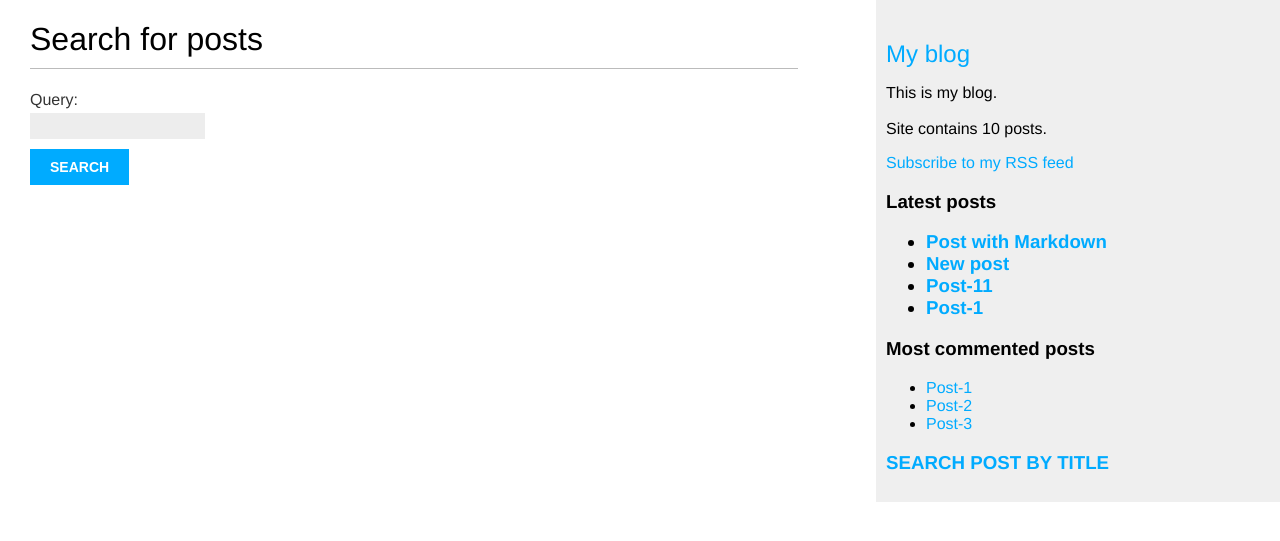
After one commit to VolodimirKoval/blog, a Django app: page /search/ in a window 1280 px wide. The commit adds this page. Shown: the top 541 px of the page. Run offline with Django 5.2, Linux system fonts and the light colour scheme; data comes from the database, SQL or seed files in the repository; tables that the repository leaves empty hold one stand-in row (values such as "Sample post").

Commit message:
Realized Search opprtunities with trigramsearch

```diff
--- a/blog/settings.py
+++ b/blog/settings.py
@@ -24,6 +24,9 @@ INSTALLED_APPS = [
     'django.contrib.sessions',
     'django.contrib.messages',
     'django.contrib.staticfiles',
+
+    # postgres for full search functions
+    'django.contrib.postgres',
 
     # SITE MAP
     'django.contrib.sites',
--- a/bloggy/forms.py
+++ b/bloggy/forms.py
@@ -16,3 +16,7 @@ class CommentForm(forms.ModelForm):
     class Meta:
         model = Comment
         fields = ('name', 'email', 'body')
+
+
+class SearchForm(forms.Form):
+    query = forms.CharField()
--- a/bloggy/templates/bloggy/list.html
+++ b/bloggy/templates/bloggy/list.html
@@ -24,7 +24,7 @@
     <p class="date">
       Published {{ post.publish }} by {{ post.author }}
     </p>
-    {{ post.body|markdown|truncatewords:30 }}
+    {{ post.body|markdown|truncatewords_html:30 }}
   {% endfor %}
     {% include 'includes/paginator.html' with page=posts %}
 {% endblock %}
--- /dev/null
+++ b/bloggy/templates/bloggy/search.html
@@ -0,0 +1,30 @@
+{% extends 'base.html' %}
+{% load static %}
+{% load blog_tags %}
+
+
+{% block content %}
+    {% if query %}
+        <h1>Posts with query search: {{ query }}</h1>
+        <h3>
+        {% with results.count as total_results %}
+        	Founded {{ total_results }} result{{ total_results|pluralize }}
+        {% endwith %}
+        </h3>
+        {% for post in results %}
+        	<h4>
+                <a href="{{ post.get_absolute_url }}">{{ post.title }}</a>
+            </h4>
+            {{ post.body|markdown|truncatewords_html:15 }}
+        {% empty %}
+            <p>There are no results for {{ query }}</p>
+        {% endfor %}
+        <p><a href="{% url 'bloggy:search' %}">Search again</a></p>
+    {% else %}
+        <h1>Search for posts</h1>
+        <form method="get">
+          {{ form.as_p }}
+          <input type="submit" value="Search">
+        </form>
+    {% endif %}
+{% endblock %}
--- a/bloggy/urls.py
+++ b/bloggy/urls.py
@@ -12,4 +12,6 @@ urlpatterns = [
     path('<int:year>/<int:month>/<int:day>/<slug:post_slug>/', views.post_detail, name='detail'),
     path('<int:post_id>/share/', views.post_share, name='share'),
     path('<int:post_id>/comments/', views.post_comment, name='comment'),
+
+    path('search/', views.post_search, name='search'),
 ]
--- a/bloggy/views.py
+++ b/bloggy/views.py
@@ -3,11 +3,17 @@ from django.views.decorators.http import require_POST
 from django.core.paginator import Paginator, PageNotAnInteger, EmptyPage
 from django.shortcuts import render, get_object_or_404
 from .models import Post, Comment
-from .forms import EmailPostForm, CommentForm
+from .forms import EmailPostForm, CommentForm, SearchForm
 from django.db.models import Count
+# ------------------------FOR SEARCHING RANC--------------------------------------------------------------------
+from django.contrib.postgres.search import (
+    SearchVector,
+    SearchQuery,
+    SearchRank )
+# -------------------------FOR TRIGRAM SEARCH--------------------------------------------------------------------
+from django.contrib.postgres.search import TrigramSimilarity
 # -------------------------------for tag navigation---------------------------------------------------------------
 from taggit.models import Tag
-
 # ----------------------------------------------------------------------------------------------------------------
 # for class-based views, you also need modify urls.py in app and in list.html template
 # override parameter: {% include 'includes/paginator.html' with page=posts %} to
@@ -144,3 +150,27 @@ def post_share(request, post_id):
         'sent': sent,
     }
     return render(request, 'bloggy/share.html', context=context)
+
+
+def post_search(request):
+    form = SearchForm()
+    query = None
+    results = []
+
+    if 'query' in request.GET:
+        form = SearchForm(request.GET)
+        if form.is_valid():
+            query = form.cleaned_data['query']
+            results = (
+                Post.published.annotate(
+                    similarity=TrigramSimilarity('title', query),
+                ).filter(similarity__gt=0.1).order_by('-similarity')
+            )
+
+    context = {
+        'title': 'Search results',
+        'form': form,
+        'query': query,
+        'results': results,
+    }
+    return render(request, 'bloggy/search.html', context=context)
--- a/templates/base.html
+++ b/templates/base.html
@@ -36,6 +36,9 @@
             </li>
           {% endfor %}
       </ul>
+      <h3>
+          <a href="{% url 'bloggy:search' %}">SEARCH POST BY TITLE</a>
+      </h3>
   </div>
 </body>
 </html>
```
Also changed, not shown: bloggy/migrations/0007_trigram_ext.py (added), 1 other file.
